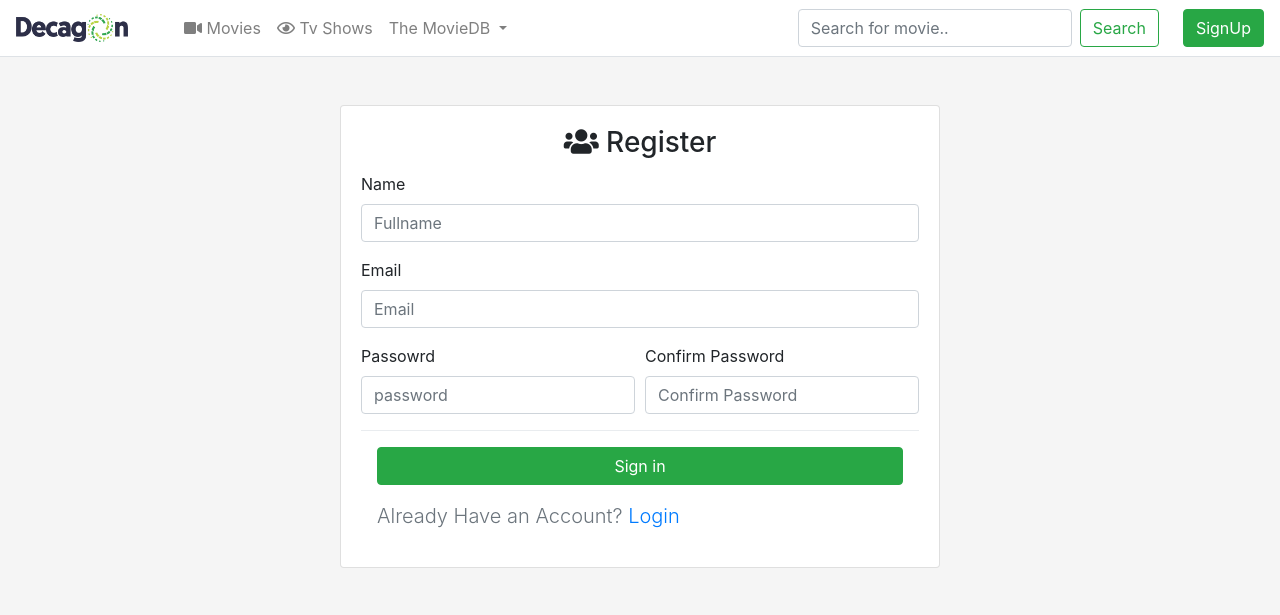
After one commit to cranium44/DecaFlix, a Python web app: template templates/register.html in a window 1280 px wide. The commit adds this page. Shown: the top 615 px of the page. Run offline with Jinja, Linux system fonts and the light colour scheme; the template is opened without the code that fills it, so the values that code supplies are empty; some libraries are stand-ins or nearby versions.

Commit message:
Add register.html Page

```diff
--- a/static/styles.css
+++ b/static/styles.css
@@ -9,3 +9,14 @@
 div.dropdown-menu a:hover {
     color: #61ac40;
 }
+
+.register-container {
+    display: flex;
+    justify-content: center;
+    flex-basis: 50%;
+}
+
+body,
+html {
+    background-color: whitesmoke;
+}
--- /dev/null
+++ b/templates/register.html
@@ -0,0 +1,120 @@
+<!DOCTYPE html>
+<html lang="en">
+
+<head>
+    <meta charset="UTF-8">
+    <meta name="viewport" content="width=device-width, initial-scale=1.0">
+    <meta http-equiv="X-UA-Compatible" content="ie=edge">
+    <title>Document</title>
+    <link rel="stylesheet" href="https://maxcdn.bootstrapcdn.com/bootstrap/4.0.0/css/bootstrap.min.css"
+        integrity="sha384-Gn5384xqQ1aoWXA+058RXPxPg6fy4IWvTNh0E263XmFcJlSAwiGgFAW/dAiS6JXm" crossorigin="anonymous">
+    <link rel="stylesheet" href="https://use.fontawesome.com/releases/v5.8.2/css/all.css"
+        integrity="sha384-oS3vJWv+0UjzBfQzYUhtDYW+Pj2yciDJxpsK1OYPAYjqT085Qq/1cq5FLXAZQ7Ay" crossorigin="anonymous">
+    <link href="../static/styles.css" rel="stylesheet">
+</head>
+
+<body>
+    <header>
+        <nav class="navbar navbar-expand-lg fixed-buttom navbar-light border-bottom">
+            <a href="./index.html"><img src="../static/images/logo.png" width="112" height="28" /></a>
+            <button class="navbar-toggler" type="button" data-toggle="collapse" data-target="#navbarColor03"
+                aria-controls="navbarColor03" aria-expanded="false" aria-label="Toggle navigation">
+                <span class="navbar-toggler-icon"></span>
+            </button>
+
+            <div class="collapse navbar-collapse" id="navbarColor03">
+                <ul class="navbar-nav mr-auto">
+                    <li class="nav-item">
+                        <a class="nav-link ml-5" href=""><i class="fas fa-video"></i> Movies</a>
+                    </li>
+                    <li class="nav-item">
+                        <a class="nav-link" href=""><i class="far fa-eye"></i> Tv Shows</a>
+                    </li>
+                    <li class="nav-item dropdown">
+                        <a class="nav-link dropdown-toggle" href="#" id="navbarDropdown" role="button"
+                            data-toggle="dropdown" aria-haspopup="true" aria-expanded="false">
+                            The MovieDB
+                        </a>
+                        <div class="dropdown-menu" aria-labelledby="navbarDropdown">
+                            <a class="dropdown-item" href="#"><i class="fas fa-globe-africa"></i> Shows</a>
+                            <a class="dropdown-item" href="#"><i class="fab fa-discourse"></i> Discover</a>
+                            <div class="dropdown-divider"></div>
+                            <a class="dropdown-item" href="#"><i class="fab fa-envira"></i> Gallary</a>
+                        </div>
+                    </li>
+                </ul>
+                <form class="form-inline my-2 my-lg-0">
+                    <input class="form-control mr-sm-2" type="search" placeholder="Search for movie.."
+                        aria-label="Search" />
+                    <button class="submit btn btn-outline-success my-2 my-sm-0" type="submit">
+                        Search
+                    </button>
+                </form>
+                <a href="./register.html" class="btn btn-success ml-4 my-2 my-sm-0 submit">SignUp</a>
+            </div>
+        </nav>
+    </header>
+
+    <section>
+        <!-- Modal for Register -->
+        <div class="container register-container my-5">
+            <div class="main">
+                <div class="card">
+                    <div class="card-body">
+                        <div class="card-title">
+                            <h3 class="text-center"><i class="fas fa-users"></i> Register</h3>
+                        </div>
+                        <div class="card-content">
+                            <form>
+
+                                <div class="form-group">
+                                    <label for="inputEmail4">Name</label>
+                                    <input type="text" class="form-control" id="inputEmail4" placeholder="Fullname">
+
+                                </div>
+                                <div class="form-group">
+                                    <label for="inputPassword4">Email</label>
+                                    <input type="email" class="form-control" id="inputPassword4" placeholder="Email">
+                                </div>
+
+                                <div class="form-row">
+                                    <div class="form-group col-md-6">
+                                        <label for="inputPassword4">Passowrd</label>
+                                        <input type="password" class="form-control" id="inputEmail4"
+                                            placeholder="password">
+
+                                    </div>
+                                    <div class="form-group col-md-6">
+                                        <label for="inputPassword4">Confirm Password</label>
+                                        <input type="password" class="form-control" id="inputPassword4"
+                                            placeholder="Confirm Password">
+                                    </div>
+                                </div>
+
+                                <div class="modal-footer">
+                                    <button type="button" class="btn btn-success btn-block">Sign in</button>
+                                </div>
+                                <div class="ml-3">
+                                    <p class="lead text-muted">Already Have an Account? <a href="./login.html">Login</a>
+                                    </p>
+                                </div>
+                            </form>
+                        </div>
+                    </div>
+                </div>
+            </div>
+        </div>
+    </section>
+
+    <script src="https://code.jquery.com/jquery-3.3.1.slim.min.js"
+        integrity="sha384-q8i/X+965DzO0rT7abK41JStQIAqVgRVzpbzo5smXKp4YfRvH+8abtTE1Pi6jizo" crossorigin="anonymous">
+    </script>
+    <script src="https://cdnjs.cloudflare.com/ajax/libs/popper.js/1.14.7/umd/popper.min.js"
+        integrity="sha384-UO2eT0CpHqdSJQ6hJty5KVphtPhzWj9WO1clHTMGa3JDZwrnQq4sF86dIHNDz0W1" crossorigin="anonymous">
+    </script>
+    <script src="https://stackpath.bootstrapcdn.com/bootstrap/4.3.1/js/bootstrap.min.js"
+        integrity="sha384-JjSmVgyd0p3pXB1rRibZUAYoIIy6OrQ6VrjIEaFf/nJGzIxFDsf4x0xIM+B07jRM" crossorigin="anonymous">
+    </script>
+</body>
+
+</html>
```
